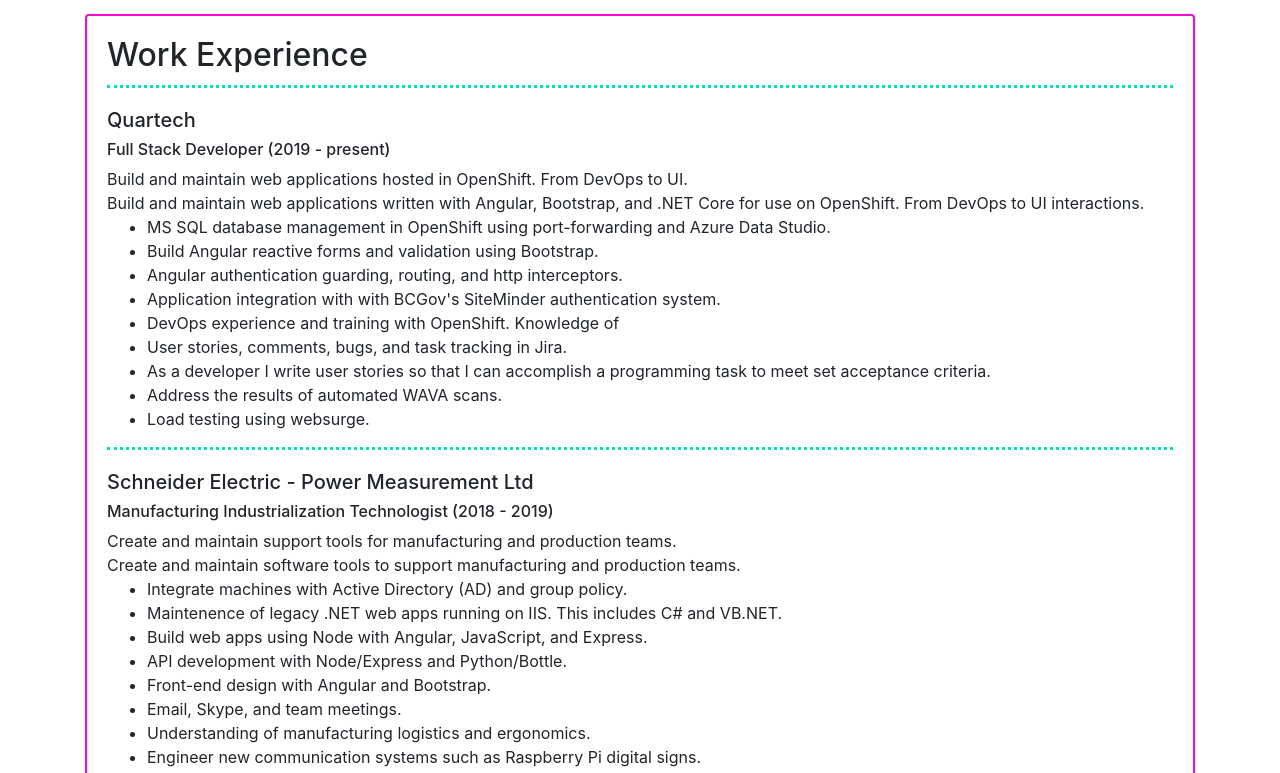
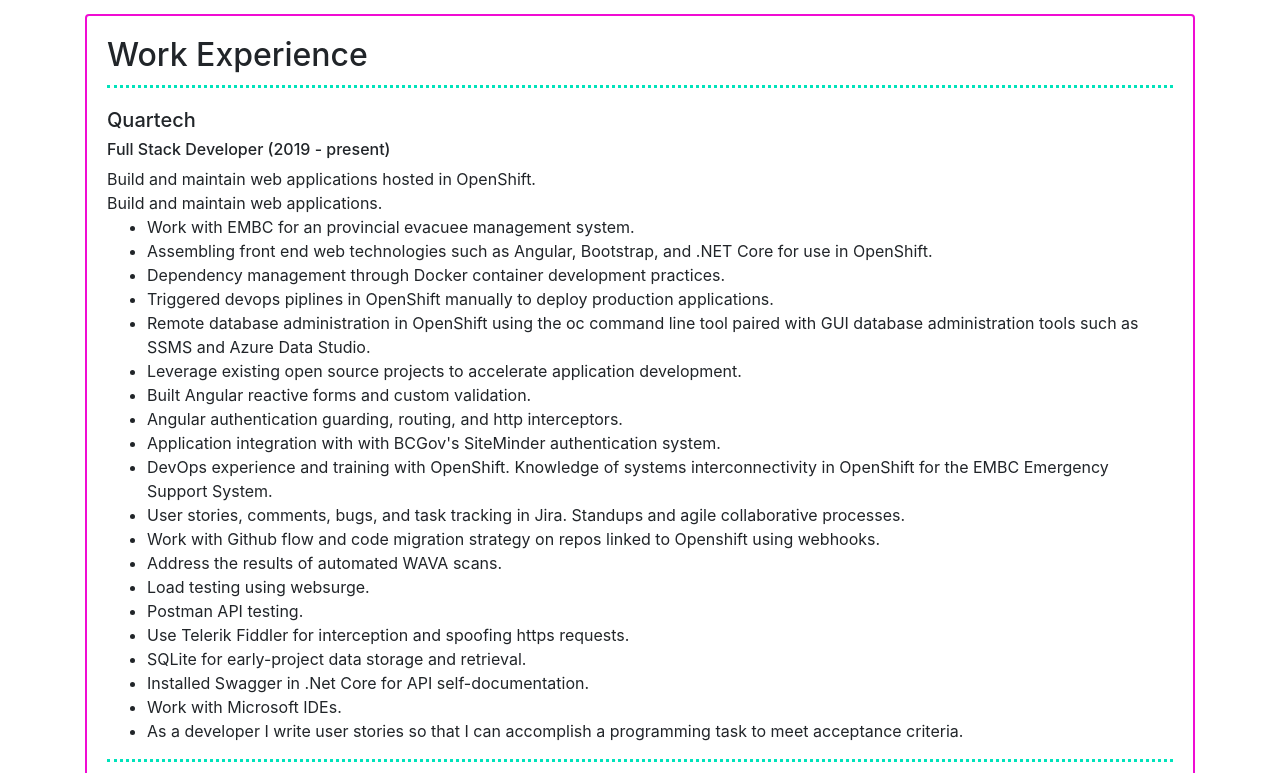
Before and after one commit to LayCraft/portfolio, an Angular app: page / in a window 1280 px wide. Shown: the part 2367-3140 px from the top of the page. Built offline with nearby package versions, Linux system fonts and the light colour scheme.

Commit message:
update job list

```diff
--- a/src/app/constants/jobs.ts
+++ b/src/app/constants/jobs.ts
@@ -6,18 +6,29 @@
     positionName: 'Full Stack Developer',
     startDate: '2019', // March
     endDate: 'present',
-		shortDescription: 'Build and maintain web applications hosted in OpenShift. From DevOps to UI.',
-		longDescription: 'Build and maintain web applications written with Angular, Bootstrap, and .NET Core for use on OpenShift. From DevOps to UI interactions.',
+    shortDescription: 'Build and maintain web applications hosted in OpenShift.',
+    longDescription: 'Build and maintain web applications. ',
     bonus: [
-			'MS SQL database management in OpenShift using port-forwarding and Azure Data Studio.',
-			'Build Angular reactive forms and validation using Bootstrap.',
+      'Work with EMBC for an provincial evacuee management system.',
+      'Assembling front end web technologies such as Angular, Bootstrap, and .NET Core for use in OpenShift.',
+      'Dependency management through Docker container development practices.',
+      'Triggered devops piplines in OpenShift manually to deploy production applications.',
+      'Remote database administration in OpenShift using the oc command line tool paired with GUI database administration tools such as SSMS and Azure Data Studio.',
+      'Leverage existing open source projects to accelerate application development.',
+      'Built Angular reactive forms and custom validation.',
       'Angular authentication guarding, routing, and http interceptors.',
       'Application integration with with BCGov\'s SiteMinder authentication system.',
-			'DevOps experience and training with OpenShift. Knowledge of ',
-			'User stories, comments, bugs, and task tracking in Jira.',
-			'As a developer I write user stories so that I can accomplish a programming task to meet set acceptance criteria.',
+      'DevOps experience and training with OpenShift. Knowledge of systems interconnectivity in OpenShift for the EMBC Emergency Support System.',
+      'User stories, comments, bugs, and task tracking in Jira. Standups and agile collaborative processes.',
+      'Work with Github flow and code migration strategy on repos linked to Openshift using webhooks.',
       'Address the results of automated WAVA scans.',
-			'Load testing using websurge.'
+      'Load testing using websurge.',
+      'Postman API testing.',
+      'Use Telerik Fiddler for interception and spoofing https requests.',
+      'SQLite for early-project data storage and retrieval.',
+      'Installed Swagger in .Net Core for API self-documentation.',
+      'Work with Microsoft IDEs.',
+      'As a developer I write user stories so that I can accomplish a programming task to meet acceptance criteria.',
     ]
   },
   {
@@ -60,7 +71,8 @@
       'Electrical safety and manufacturing ergonomics design training.',
       'Create digitization solutions for manufacturing and production.',
       'Create team triage tool for automated risk assessment.',
-			'Troubleshoot network and USB connected Zebra and Ricoh printers.'
+      'Troubleshoot network and USB connected Zebra and Ricoh printers.',
+      'Attended an agile development training bootcamp where I played the role of a project owner throughout the training.'
     ]
   },
   {
```
Lines whose indentation alone changed are shown as unchanged.
